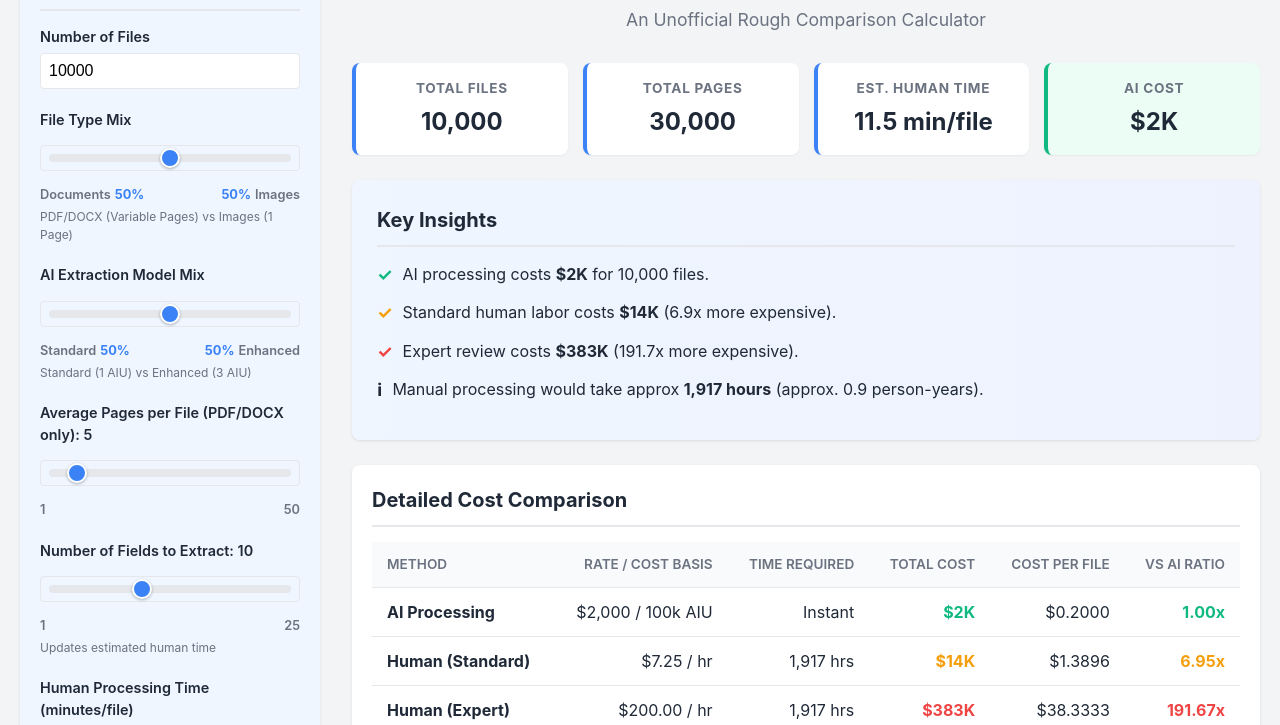
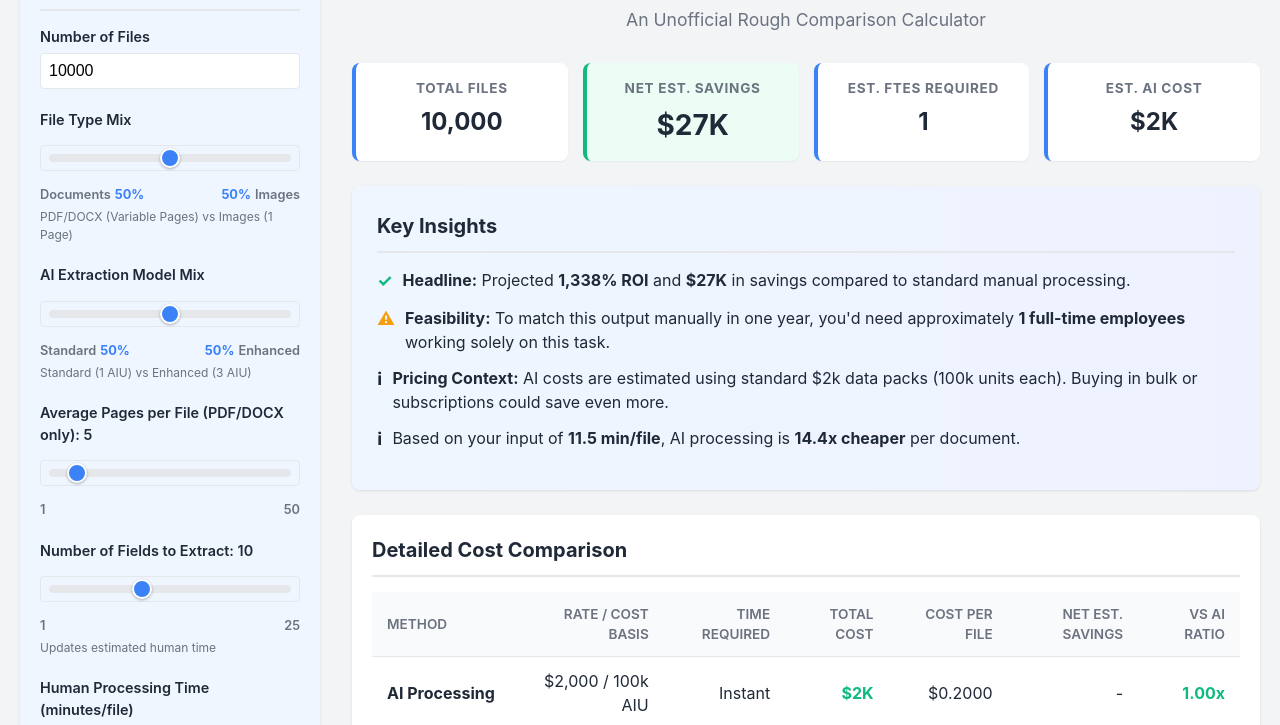
Before and after one commit to erratic-sycamore-clobber/2025-11-25-ong-mde-aiu-price-estimator-comparison-app, a plain HTML site: page index.html in a window 1280 px wide. Shown: the part 71-796 px from the top of the page. Drawn offline with Linux system fonts and the light colour scheme.

Commit message:
updated storytelling

```diff
--- a/index.html
+++ b/index.html
@@ -89,16 +89,16 @@
                         <h3>Total Files</h3>
                         <p id="summaryDocs">1,000,000</p>
                     </div>
-                    <div class="summary-card">
-                        <h3>Total Pages</h3>
-                        <p id="summaryPages">5,000,000</p>
+                    <div class="summary-card highlight">
+                        <h3>Net Est. Savings</h3>
+                        <p id="summarySavings">$0</p>
                     </div>
                     <div class="summary-card">
-                        <h3>Est. Human Time</h3>
-                        <p id="summaryTime">7.5 min/file</p>
+                        <h3>Est. FTEs Required</h3>
+                        <p id="summaryFTE">0</p>
                     </div>
-                    <div class="summary-card highlight">
-                        <h3>AI Cost</h3>
+                    <div class="summary-card">
+                        <h3>Est. AI Cost</h3>
                         <p id="summaryAiCost">$100,000</p>
                     </div>
                 </section>
@@ -123,6 +123,7 @@
                                     <th class="text-right">Time Required</th>
                                     <th class="text-right">Total Cost</th>
                                     <th class="text-right">Cost per File</th>
+                                    <th class="text-right">Net Est. Savings</th>
                                     <th class="text-right">vs AI Ratio</th>
                                 </tr>
                             </thead>
--- a/script.js
+++ b/script.js
@@ -4,7 +4,7 @@ const DEFAULTS = {
     pagesPerDoc: 5,
     fieldsPerDoc: 10,
     humanTimePerDoc: 750,
-    minWageRate: 7.25,
+    minWageRate: 15.00,
     consultantRate: 200.00,
     enhancedPercentage: 50,
     imagePercentage: 50
@@ -46,8 +46,8 @@ const inputs = {
 
 const outputs = {
     summaryDocs: document.getElementById('summaryDocs'),
-    summaryPages: document.getElementById('summaryPages'),
-    summaryTime: document.getElementById('summaryTime'),
+    summarySavings: document.getElementById('summarySavings'),
+    summaryFTE: document.getElementById('summaryFTE'),
     summaryAiCost: document.getElementById('summaryAiCost'),
     tableBody: document.querySelector('#comparisonTable tbody'),
     insightsList: document.getElementById('insightsList')
@@ -270,10 +270,42 @@ function calculateAndRender() {
     const consultantTotalCost = totalHumanHours * state.consultantRate;
     const consultantCostPerDoc = consultantTotalCost / state.documents;
 
+    // --- New Narrative Metrics ---
+    const netSavingsStandard = minWageTotalCost - aiTotalCost;
+    const netSavingsExpert = consultantTotalCost - aiTotalCost;
+
+    // ROI = (Net Savings / Investment) * 100
+    // Prevent division by zero if AI cost is 0 (unlikely but safe)
+    const roiStandard = aiTotalCost > 0 ? ((netSavingsStandard / aiTotalCost) * 100) : 0;
+
+    // FTE Calculation
+    // 2080 hours = 52 weeks * 40 hours
+    const fteCount = totalHumanHours / 2080;
+
     // --- Update Summary ---
     outputs.summaryDocs.textContent = formatNumber(state.documents);
-    outputs.summaryPages.textContent = formatNumber(totalPages);
-    outputs.summaryTime.textContent = `${(state.humanTimePerDoc / 60).toFixed(1)} min/file`;
+
+    // Net Estimated Savings (Standard)
+    outputs.summarySavings.textContent = formatCurrency(netSavingsStandard);
+    // Color code savings
+    if (netSavingsStandard > 0) {
+        outputs.summarySavings.className = ''; // Reset
+        outputs.summarySavings.classList.add('stat-positive');
+    } else {
+        outputs.summarySavings.className = '';
+        outputs.summarySavings.classList.add('stat-critical');
+    }
+
+    // FTEs Required
+    outputs.summaryFTE.textContent = formatNumber(Math.ceil(fteCount));
+    // Color code FTE if high
+    if (fteCount > 5) {
+        outputs.summaryFTE.className = '';
+        outputs.summaryFTE.classList.add('stat-critical');
+    } else {
+        outputs.summaryFTE.className = '';
+    }
+
     outputs.summaryAiCost.textContent = formatCurrency(aiTotalCost);
 
     // --- Update Table ---
@@ -284,6 +316,7 @@ function calculateAndRender() {
             <td class="text-right">Instant</td>
             <td class="text-right fw-bold text-success">${formatCurrency(aiTotalCost)}</td>
             <td class="text-right">$${aiCostPerDoc.toFixed(4)}</td>
+            <td class="text-right">-</td>
             <td class="text-right fw-bold text-success">1.00x</td>
         </tr>
         <tr>
@@ -292,6 +325,7 @@ function calculateAndRender() {
             <td class="text-right">${formatNumber(Math.round(totalHumanHours))} hrs</td>
             <td class="text-right fw-bold text-warning">${formatCurrency(minWageTotalCost)}</td>
             <td class="text-right">$${minWageCostPerDoc.toFixed(4)}</td>
+            <td class="text-right fw-bold ${netSavingsStandard >= 0 ? 'text-success' : 'text-danger'}">${formatCurrency(netSavingsStandard)}</td>
             <td class="text-right fw-bold text-warning">${(minWageTotalCost / aiTotalCost).toFixed(2)}x</td>
         </tr>
         <tr>
@@ -300,28 +334,37 @@ function calculateAndRender() {
             <td class="text-right">${formatNumber(Math.round(totalHumanHours))} hrs</td>
             <td class="text-right fw-bold text-danger">${formatCurrency(consultantTotalCost)}</td>
             <td class="text-right">$${consultantCostPerDoc.toFixed(4)}</td>
+            <td class="text-right fw-bold ${netSavingsExpert >= 0 ? 'text-success' : 'text-danger'}">${formatCurrency(netSavingsExpert)}</td>
             <td class="text-right fw-bold text-danger">${(consultantTotalCost / aiTotalCost).toFixed(2)}x</td>
         </tr>
     `;
 
     // --- Update Insights ---
-    const yearsWork = (totalHumanHours / 2080).toFixed(1); // 2080 work hours/year
+    // Friendly, professional narrative
     outputs.insightsList.innerHTML = `
         <li>
             <span class="insight-icon text-success">✓</span>
-            <span>AI processing costs <strong>${formatCurrency(aiTotalCost)}</strong> for ${formatNumber(state.documents)} files.</span>
+            <span>
+                <strong>Headline:</strong> Projected <strong>${formatNumber(Math.round(roiStandard))}% ROI</strong> and <strong>${formatCurrency(netSavingsStandard)}</strong> in savings compared to standard manual processing.
+            </span>
         </li>
         <li>
-            <span class="insight-icon text-warning">✓</span>
-            <span>Standard human labor costs <strong>${formatCurrency(minWageTotalCost)}</strong> (${(minWageTotalCost / aiTotalCost).toFixed(1)}x more expensive).</span>
-        </li>
-        <li>
-            <span class="insight-icon text-danger">✓</span>
-            <span>Expert review costs <strong>${formatCurrency(consultantTotalCost)}</strong> (${(consultantTotalCost / aiTotalCost).toFixed(1)}x more expensive).</span>
+            <span class="insight-icon text-warning">⚠</span>
+            <span>
+                <strong>Feasibility:</strong> To match this output manually in one year, you'd need approximately <strong>${formatNumber(Math.ceil(fteCount))} full-time employees</strong> working solely on this task.
+            </span>
         </li>
         <li>
             <span class="insight-icon text-primary">ℹ</span>
-            <span>Manual processing would take approx <strong>${formatNumber(Math.round(totalHumanHours))} hours</strong> (approx. ${yearsWork} person-years).</span>
+            <span>
+                <strong>Pricing Context:</strong> AI costs are estimated using standard $2k data packs (100k units each). Buying in bulk or subscriptions could save even more.
+            </span>
+        </li>
+        <li>
+            <span class="insight-icon text-primary">ℹ</span>
+            <span>
+                Based on your input of <strong>${(state.humanTimePerDoc / 60).toFixed(1)} min/file</strong>, AI processing is <strong>${(minWageCostPerDoc / aiCostPerDoc).toFixed(1)}x cheaper</strong> per document.
+            </span>
         </li>
     `;
 
--- a/style.css
+++ b/style.css
@@ -324,6 +324,16 @@ tr:last-child td {
 .text-warning { color: var(--warning-color); }
 .text-danger { color: var(--danger-color); }
 
+.stat-positive {
+    color: var(--secondary-color);
+    font-size: 1.75rem !important; /* Make slightly larger than standard summary text */
+}
+
+.stat-critical {
+    color: var(--danger-color);
+    font-weight: 800 !important;
+}
+
 /* Charts Section */
 .charts-grid {
     display: grid;
```
